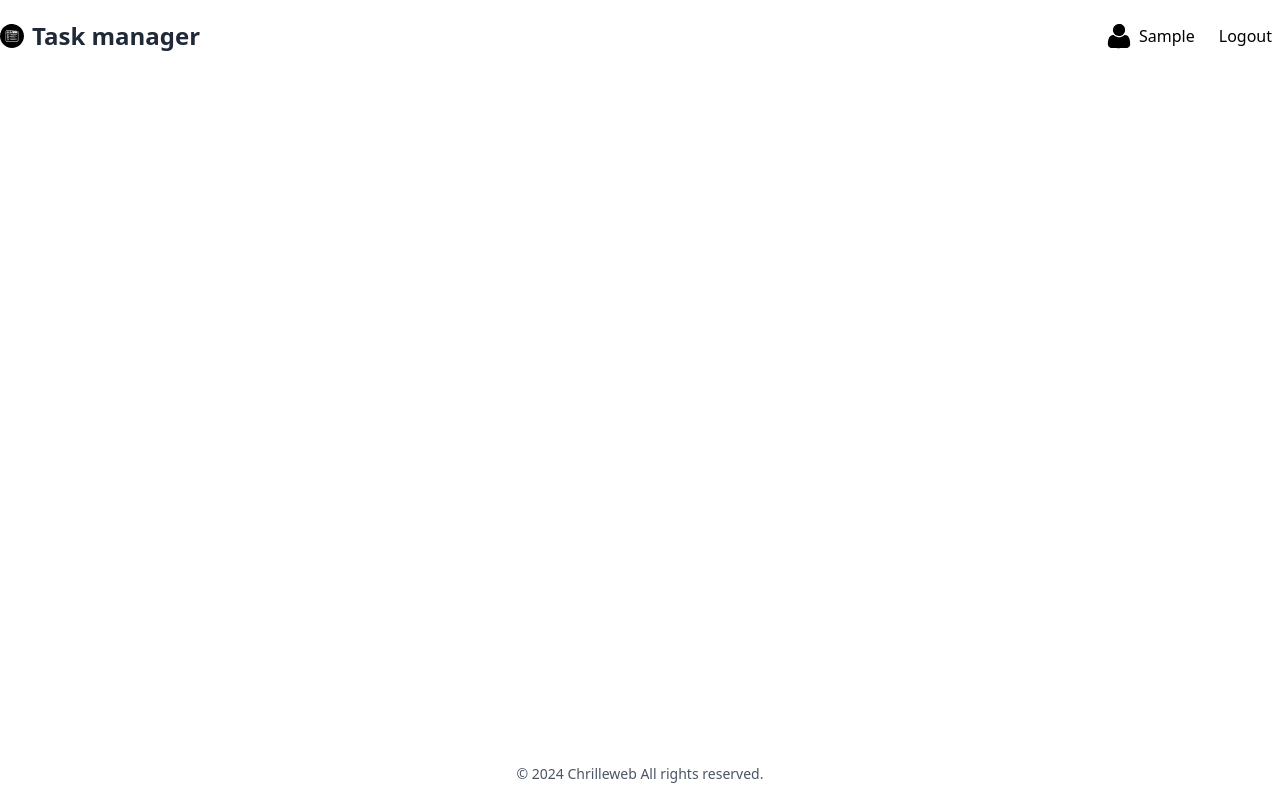
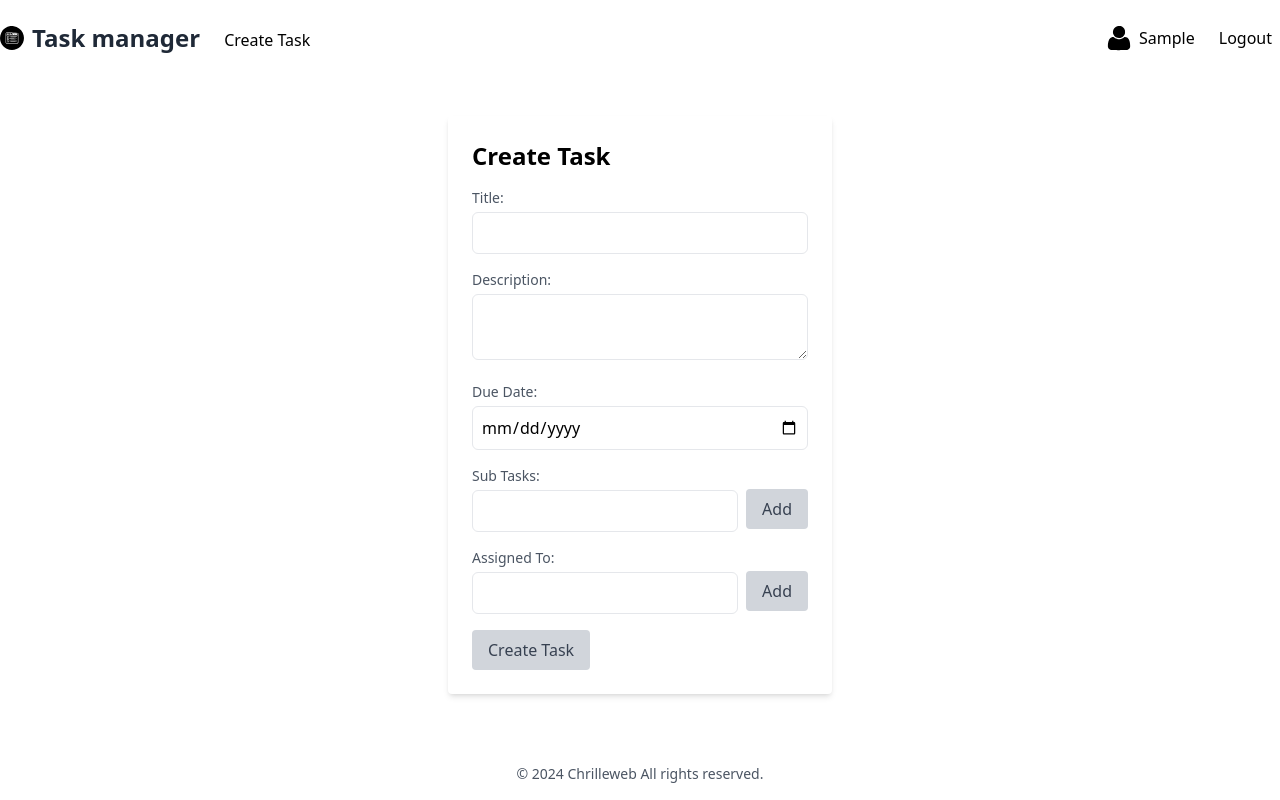
Before and after one commit to Chrilleweb/task-manager-app, a React (Create React App) app: page /auth/create-task in a window 1280 px wide. Built offline with nearby package versions, Linux system fonts and the light colour scheme; sample sign-in values are in the browser's storage.

Commit message:
added create task in navbar

```diff
--- a/src/App.tsx
+++ b/src/App.tsx
@@ -6,6 +6,7 @@ import Login from './components/Login';
 import Register from './components/Register';
 import Frontpage from './components/Frontpage';
 import Footer from './components/Footer';
+import CreateTask from './components/CreateTask';
 
 function App() {
   const [isAuthenticated, setIsAuthenticated] = useState(false);
@@ -26,6 +27,7 @@ function App() {
           <Route path="/login" element={<Login setIsAuthenticated={setIsAuthenticated} />} />
           <Route path="/register" element={<Register />} />
           <Route path="/auth/frontpage" element={<Frontpage isAuthenticated={isAuthenticated} />} />
+          <Route path="/auth/create-task" element={<CreateTask />} />
         </Routes>
         <Footer />
       </div>
--- a/src/components/CreateTask.tsx
+++ b/src/components/CreateTask.tsx
@@ -48,7 +48,7 @@ const CreateTask: React.FC = () => {
   };
 
   return (
-    <div className="max-w-sm mx-auto mt-10 p-6 bg-white rounded shadow-md">
+    <div className="max-w-sm mx-auto mt-10 p-6 bg-white rounded shadow-md mb-24">
       <h2 className="text-2xl font-semibold mb-4">Create Task</h2>
       {success && (
         <div className="mb-4 text-green-600">
--- a/src/components/Frontpage.tsx
+++ b/src/components/Frontpage.tsx
@@ -2,7 +2,6 @@ import React, { useEffect, useState } from "react";
 import ErrorComponent from "./ErrorComponent";
 import apiEndpoints from "../services/apiEndpoints";
 import apiService from "../services/apiService";
-import CreateTask from "./CreateTask";
 import ViewTasks from "./Viewtasks";
 
 const Frontpage = ({ isAuthenticated }: { isAuthenticated: boolean }) => {
@@ -28,13 +27,12 @@ const Frontpage = ({ isAuthenticated }: { isAuthenticated: boolean }) => {
   }
 
   return (
-    <div className="pb-16">
+    <div className="mb-24">
     <div className="text-center mt-10">
       <h1 className="text-4xl font-bold mb-4">Welcome to the Frontpage</h1>
       <p className="text-lg text-gray-600">This is the main page.</p>
     </div>
     <ViewTasks />
-    <CreateTask />
     </div>
   );
 };
--- a/src/components/Navbar.tsx
+++ b/src/components/Navbar.tsx
@@ -34,6 +34,7 @@ const Navbar: React.FC<NavbarProps> = ({
 
     return (
       <nav className="flex justify-between items-center py-4">
+        <div className="flex items-center">
           <Link
             to="/auth/frontpage"
             className="flex items-center text-2xl font-bold text-gray-800"
@@ -47,6 +48,12 @@ const Navbar: React.FC<NavbarProps> = ({
             />
             Task manager
           </Link>
+          {isAuthenticated && (
+            <Link to="/auth/create-task" className="ml-4 mt-1 p-2 text-center">
+              Create Task
+            </Link>
+          )}
+        </div>
         <div>
           {isAuthenticated ? (
             <div className="flex items-center">
```
Lines whose indentation alone changed are shown as unchanged.
